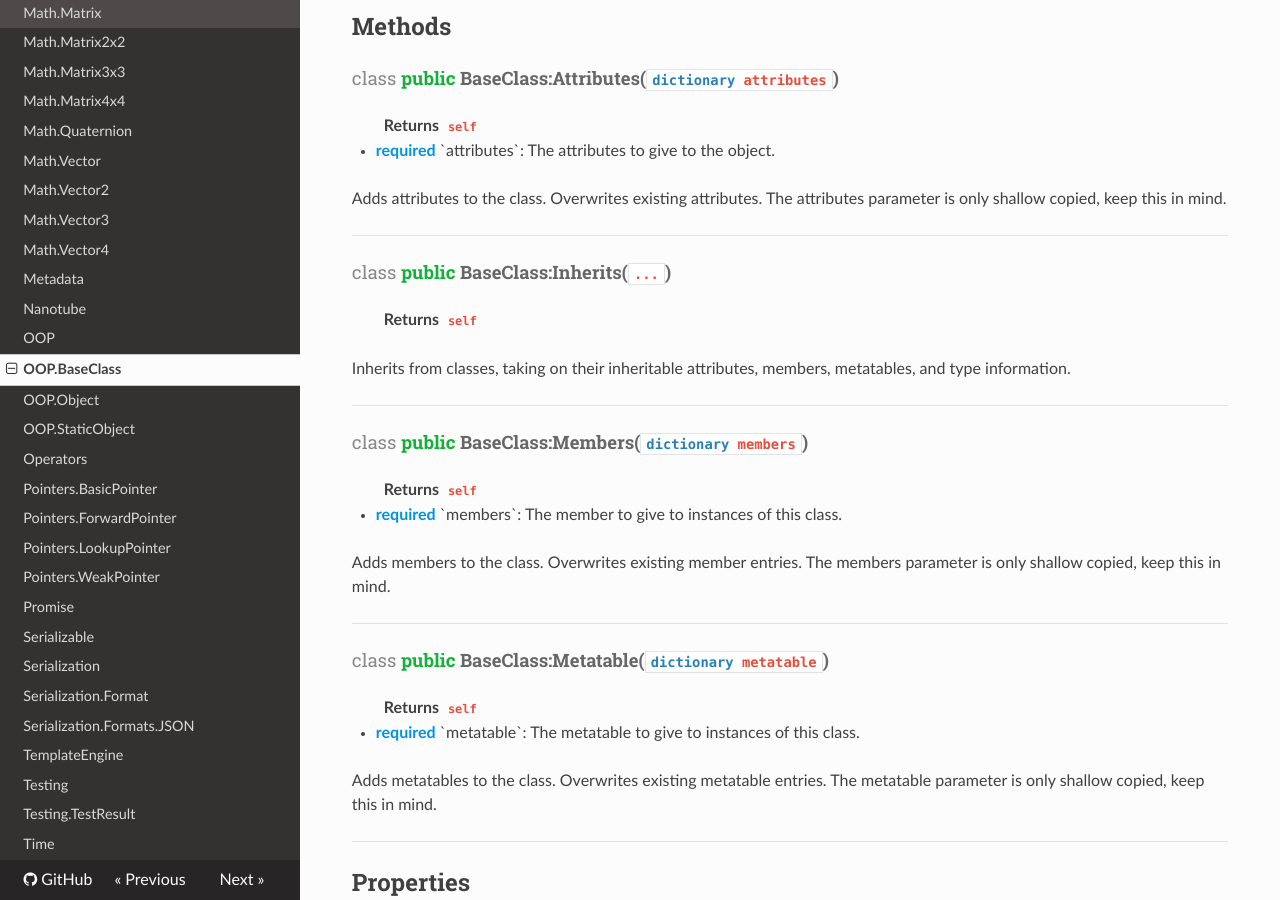
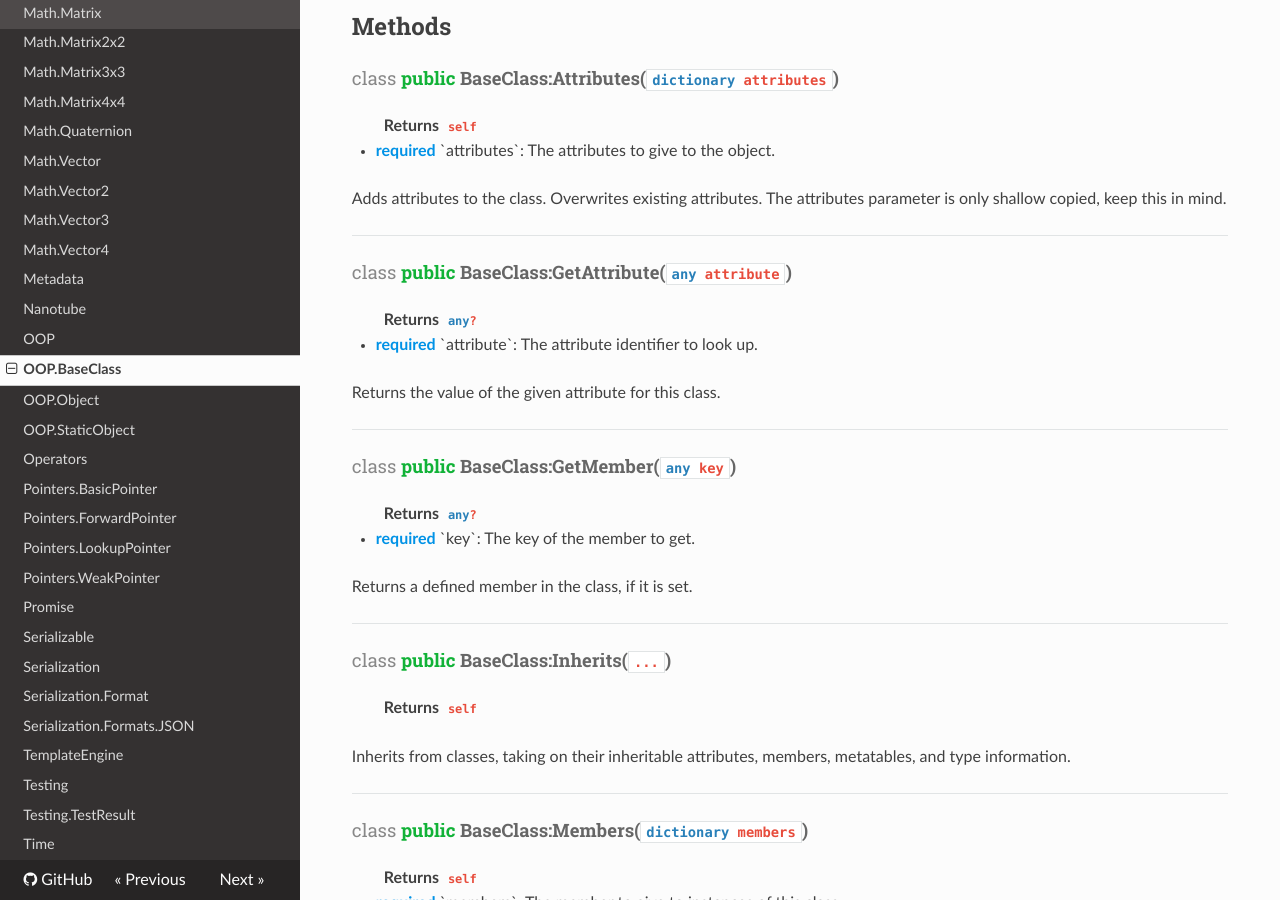
Before and after one commit to lua-carbon/carbon, an MkDocs documentation site: the page built from docs/Classes/OOP.BaseClass.md, in a window 1280 px wide and 900 px high, scrolled down 214 px. Built offline with MkDocs 1.6.1, drawn with Linux system fonts in a browser that asks for light colours; nearby versions of some CDN libraries; old or Windows-style settings are respelled for this version of MkDocs.

```diff
--- a/docs/Classes/OOP.BaseClass.md
+++ b/docs/Classes/OOP.BaseClass.md
@@ -14,6 +14,22 @@ Body for both <a href="Classes/OOP.Class">OOP.Class</a> and <a href="Classes/OOP
 
 Adds attributes to the class. Overwrites existing attributes.
 The attributes parameter is only shallow copied, keep this in mind.
+<hr/>
+<h4 class="method-name"><span class="doc-scope doc-class">class</span> <span class="doc-visibility doc-public">public</span> BaseClass:GetAttribute(<code><a href="Types#any">any</a> attribute</code>)</h4>
+<p class="method-returns bold">Returns <code><a href="Types#any">any</a>?</code></p>
+<ul class="doc-arg-list">
+<li><span class="doc-arg-level doc-required">required</span>  `attribute`: The attribute identifier to look up.</li>
+</ul>
+
+Returns the value of the given attribute for this class.
+<hr/>
+<h4 class="method-name"><span class="doc-scope doc-class">class</span> <span class="doc-visibility doc-public">public</span> BaseClass:GetMember(<code><a href="Types#any">any</a> key</code>)</h4>
+<p class="method-returns bold">Returns <code><a href="Types#any">any</a>?</code></p>
+<ul class="doc-arg-list">
+<li><span class="doc-arg-level doc-required">required</span>  `key`: The key of the member to get.</li>
+</ul>
+
+Returns a defined member in the class, if it is set.
 <hr/>
 <h4 class="method-name"><span class="doc-scope doc-class">class</span> <span class="doc-visibility doc-public">public</span> BaseClass:Inherits(<code>...</code>)</h4>
 <p class="method-returns bold">Returns <code>self</code></p>
--- a/mkdocs.yml
+++ b/mkdocs.yml
@@ -9,6 +9,8 @@ pages:
 - [Using_Carbide.md, Tutorials, Using Carbide]
 - [Types.md, Tutorials, Carbon Types]
 - [Classes/Bench.md, Classes, Bench]
+- [Classes/Callisto.md, Classes, Callisto]
+- [Classes/Callisto.Compiler.md, Classes, Callisto.Compiler]
 - [Classes/Carbide.md, Classes, Carbide]
 - [Classes/Carbon.md, Classes, Carbon]
 - [Classes/Collections.Dictionary.md, Classes, Collections.Dictionary]
```
Also changed, not shown: changes.md (+3 -0 lines), docs/Classes/Callisto.Compiler.md (added, +31 -0 lines), docs/Classes/Callisto.md (added, +13 -0 lines), docs/Classes/Carbon.md (+3 -0 lines), 7 other files.
